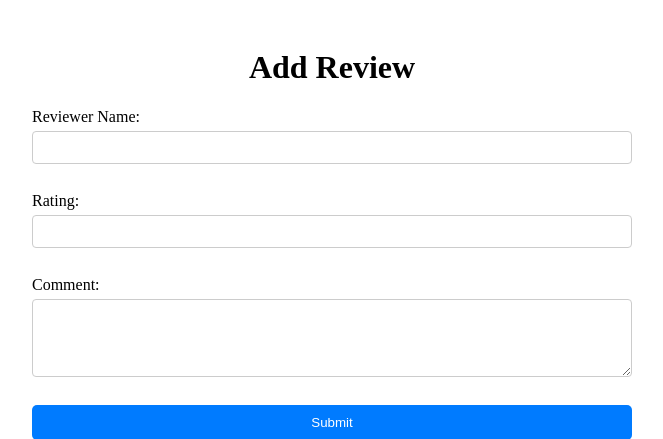
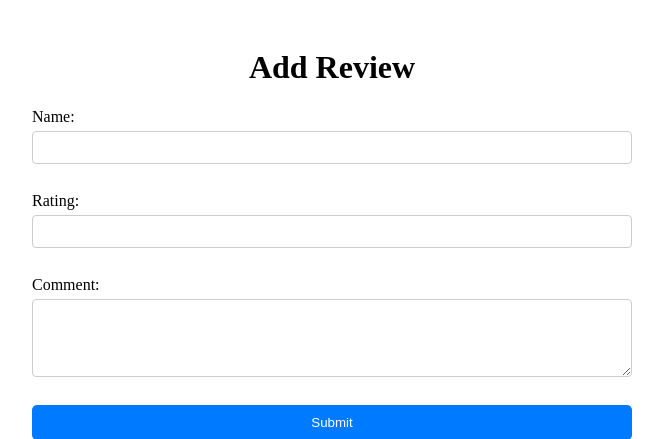
Before and after one commit to saikiran0097/greeners_msc_project, a Node server app: template app/views/createReveiw.pug in a window 1280 px wide. Shown: the top 439 px of the page, without its empty margins (308-971 px from the left). Run offline with Node 20, Linux system fonts and the light colour scheme; the template is opened without the code that fills it: most values are stand-ins (such as "Sample title", 1, 10 or a date in 2020); some libraries are stand-ins or nearby versions.

Commit message:
issues fixed

```diff
--- a/app/views/createReveiw.pug
+++ b/app/views/createReveiw.pug
@@ -11,7 +11,7 @@ html
       h1 Add Review
       form(action='/reviews', method='POST')
         input(type='hidden', name='serviceProviderID', value=serviceProviderID)
-        label(for='reviewerName') Reviewer Name:
+        label(for='reviewerName') Name:
         input(type='text', name='reviewerName', id='reviewerName', required)
 
         br
```
